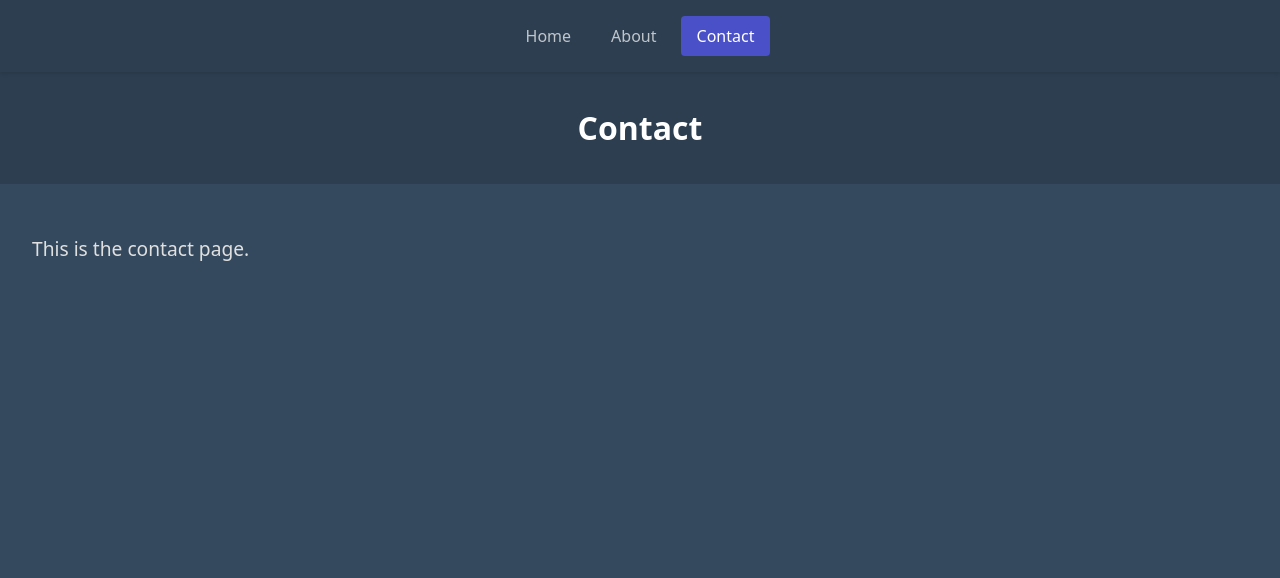
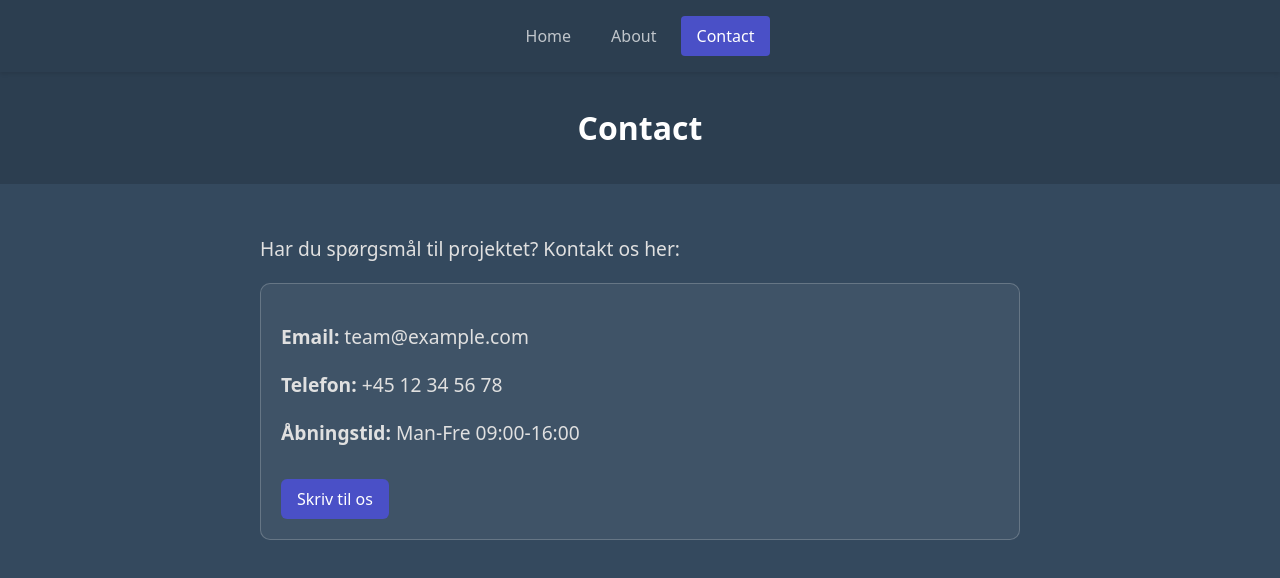
Before and after one commit to eaa25cmc/customer-experience-exam, a React (Vite) app: page /contact in a window 1280 px wide. Shown: the top 578 px of the page. Built offline with nearby package versions, Linux system fonts and the light colour scheme.

Commit message:
Ændringer fra person E

```diff
--- a/src/pages/ContactPage.jsx
+++ b/src/pages/ContactPage.jsx
@@ -4,8 +4,23 @@ export default function ContactPage() {
       <header>
         <h1>Contact</h1>
       </header>
-      <main>
-        <p>This is the contact page.</p>
+      <main className="contact-container">
+        <p>Har du spørgsmål til projektet? Kontakt os her:</p>
+
+        <section className="contact-card">
+          <p>
+            <strong>Email:</strong> team@example.com
+          </p>
+          <p>
+            <strong>Telefon:</strong> +45 12 34 56 78
+          </p>
+          <p>
+            <strong>Åbningstid:</strong> Man-Fre 09:00-16:00
+          </p>
+          <a className="contact-button" href="mailto:team@example.com">
+            Skriv til os
+          </a>
+        </section>
       </main>
     </>
   );
--- a/src/styles.css
+++ b/src/styles.css
@@ -116,3 +116,25 @@ main h3 {
 .not-found-link:hover {
   background-color: #5a60d7;
 }
+
+.contact-container {
+  max-width: 760px;
+}
+
+.contact-card {
+  margin-top: 1rem;
+  padding: 1.25rem;
+  border-radius: 10px;
+  border: 1px solid rgba(255, 255, 255, 0.2);
+  background: rgba(255, 255, 255, 0.06);
+}
+
+.contact-button {
+  display: inline-block;
+  margin-top: 0.75rem;
+  padding: 0.5rem 1rem;
+  border-radius: 6px;
+  text-decoration: none;
+  color: #fff;
+  background: #4a50c7;
+}
```
